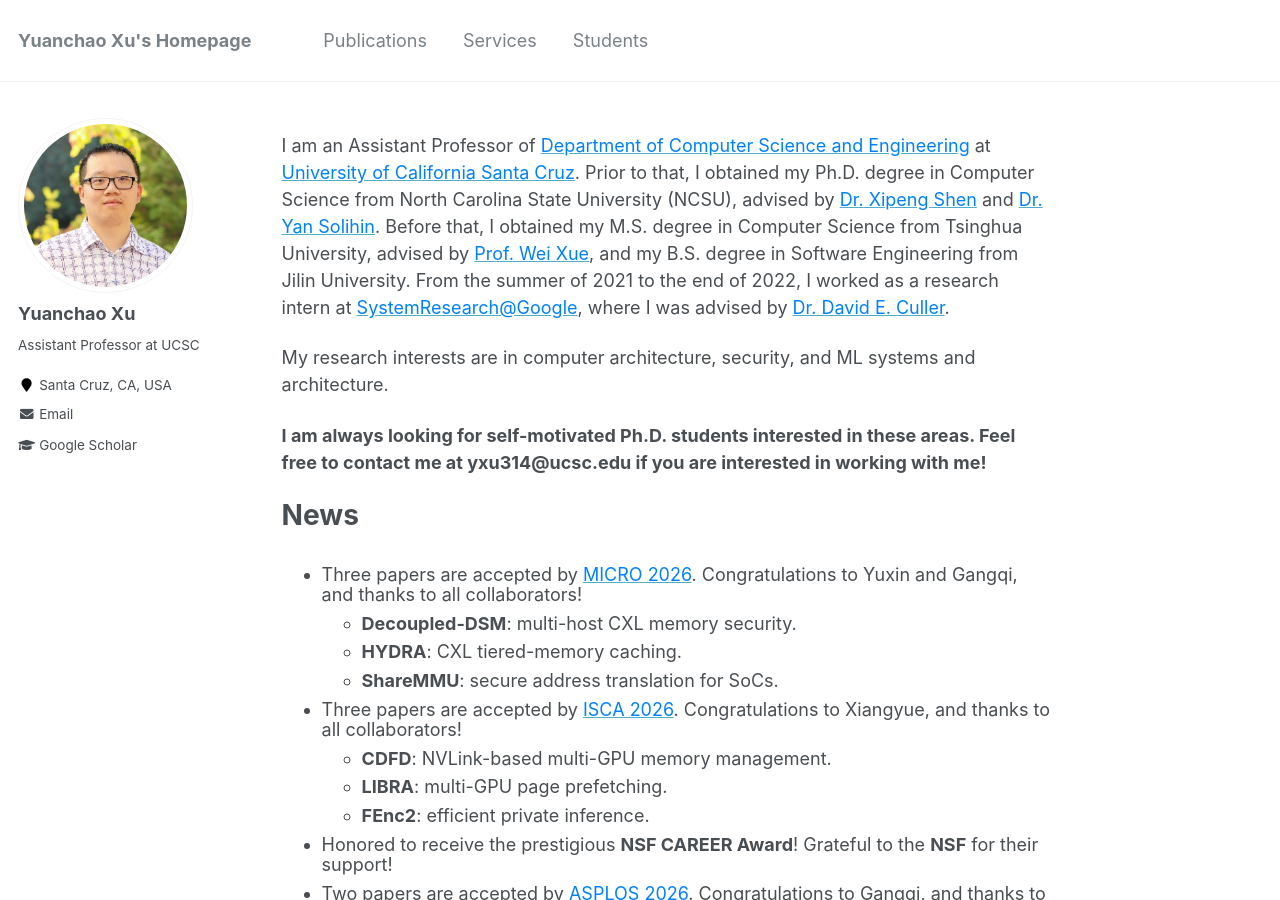
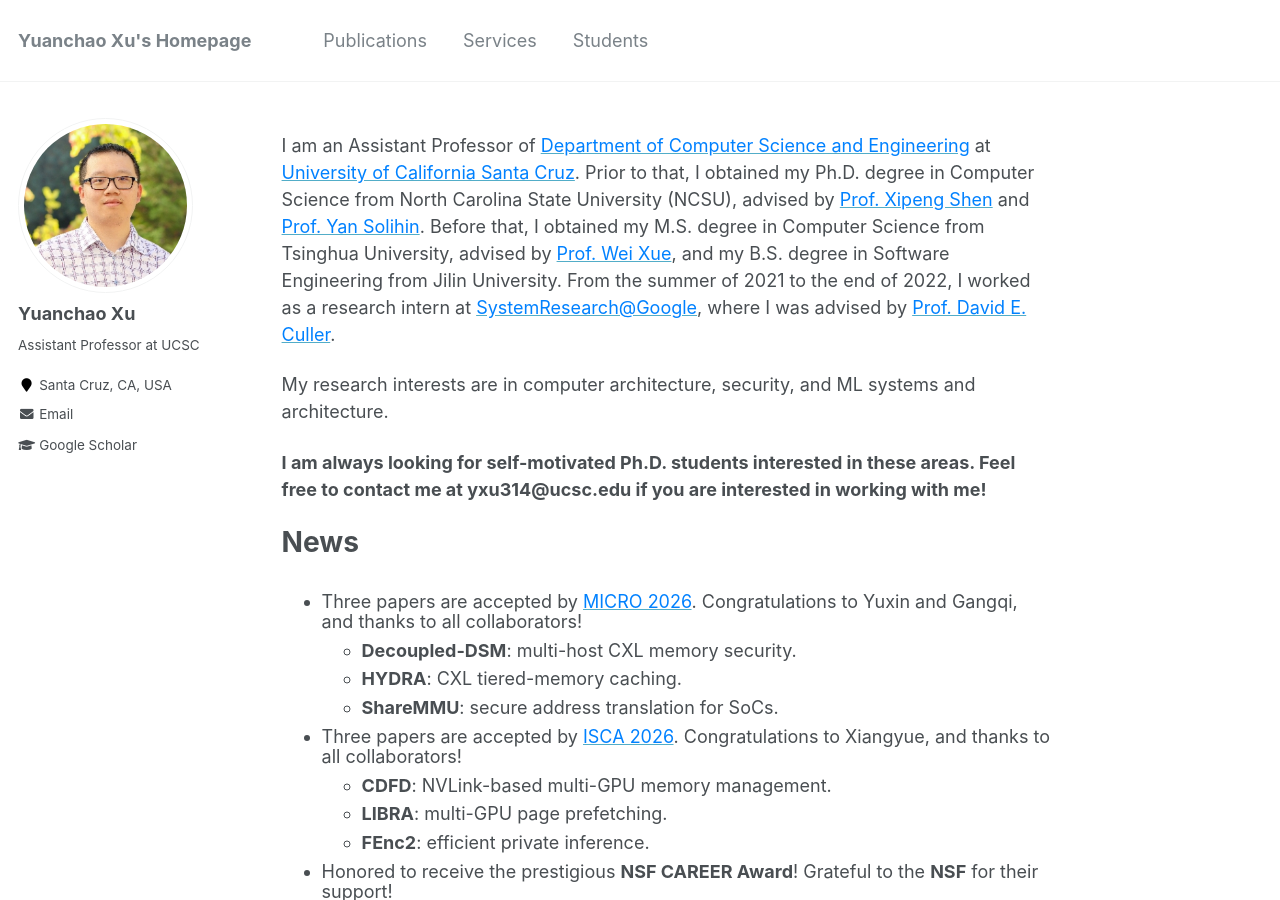
Before and after one commit to yuanchaoxu6/yuanchaoxu6.github.io, a Jekyll site: the page built from _pages/about.md, in a window 1280 px wide and 900 px high. Built offline with Jekyll 4.4.1, drawn with Linux system fonts in a browser that asks for light colours.

Commit message:
Update about.md

```diff
--- a/_pages/about.md
+++ b/_pages/about.md
@@ -8,7 +8,7 @@ redirect_from:
 - /about.html
 ---
 
-I am an Assistant Professor of [<font color="#0081ff">Department of Computer Science and Engineering</font>](https://engineering.ucsc.edu/departments/computer-science-and-engineering/) at [<font color="#0081ff">University of California Santa Cruz</font>](https://www.ucsc.edu/). Prior to that, I obtained my Ph.D. degree in Computer Science from North Carolina State University (NCSU), advised by [<font color="#0081ff">Dr. Xipeng Shen</font>](https://pictureresearch.github.io/picture_website/xshen5/index.htm) and [<font color="#0081ff">Dr. Yan Solihin</font>](https://sites.google.com/view/arpers). Before that, I obtained my M.S. degree in Computer Science from Tsinghua University, advised by [<font color="#0081ff">Prof. Wei Xue</font>](https://www.cs.tsinghua.edu.cn/csen/info/1154/3947.htm), and my B.S. degree in Software Engineering from Jilin University. From the summer of 2021 to the end of 2022, I worked as a research intern at [<font color="#0081ff">SystemResearch@Google</font>](https://techsysinfra.google/research/), where I was advised by [<font color="#0081ff">Dr. David E. Culler</font>](http://people.eecs.berkeley.edu/~culler/).
+I am an Assistant Professor of [<font color="#0081ff">Department of Computer Science and Engineering</font>](https://engineering.ucsc.edu/departments/computer-science-and-engineering/) at [<font color="#0081ff">University of California Santa Cruz</font>](https://www.ucsc.edu/). Prior to that, I obtained my Ph.D. degree in Computer Science from North Carolina State University (NCSU), advised by [<font color="#0081ff">Prof. Xipeng Shen</font>](https://pictureresearch.github.io/picture_website/xshen5/index.htm) and [<font color="#0081ff">Prof. Yan Solihin</font>](https://sites.google.com/view/arpers). Before that, I obtained my M.S. degree in Computer Science from Tsinghua University, advised by [<font color="#0081ff">Prof. Wei Xue</font>](https://www.cs.tsinghua.edu.cn/csen/info/1154/3947.htm), and my B.S. degree in Software Engineering from Jilin University. From the summer of 2021 to the end of 2022, I worked as a research intern at [<font color="#0081ff">SystemResearch@Google</font>](https://techsysinfra.google/research/), where I was advised by [<font color="#0081ff">Prof. David E. Culler</font>](http://people.eecs.berkeley.edu/~culler/).
 
 
 
```
